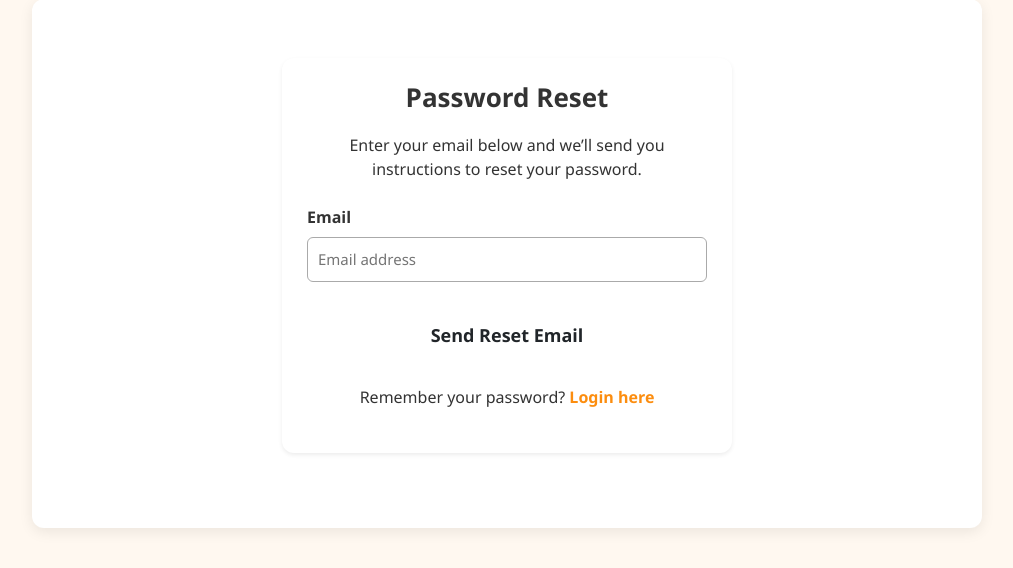
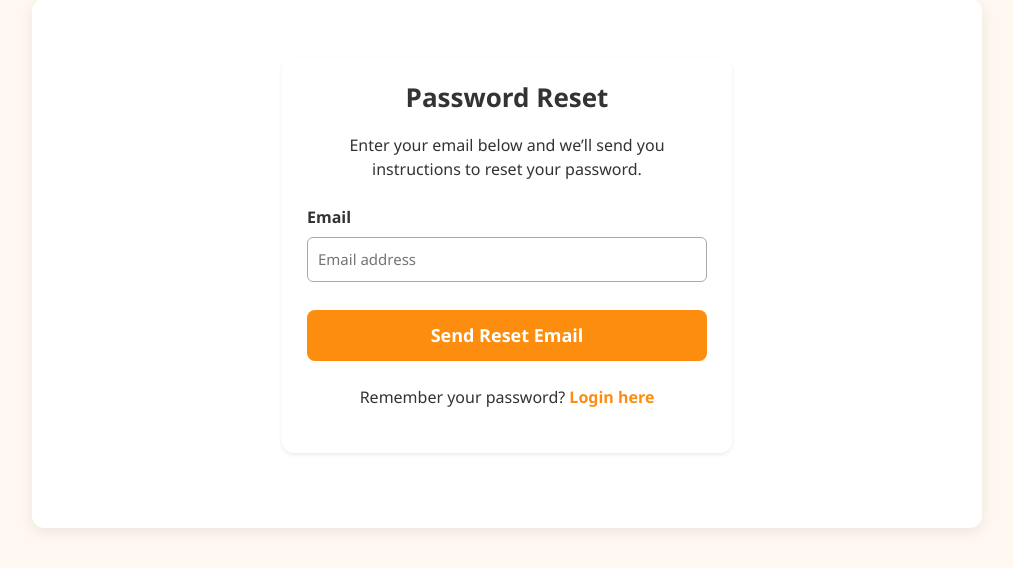
Before and after one commit to h7qju7ts/adrians-kitchen, a Django app: page /accounts/password/reset/ in a window 1280 px wide. Shown: the part 167-735 px from the top of the page, without its empty margins (133-1146 px from the left). Run offline with Django 5.2, Linux system fonts and the light colour scheme.

Commit message:
add align-items: center to navbar lonks , style pass reset btn

```diff
--- a/bookings/static/bookings/css/style.css
+++ b/bookings/static/bookings/css/style.css
@@ -67,6 +67,7 @@ ul, li {
 .desktop-nav-links {
     display: flex;
     gap: 30px;
+    align-items: center;
     margin-left: auto;
 }
 
--- a/bookings/templates/bookings/base.html
+++ b/bookings/templates/bookings/base.html
@@ -81,6 +81,7 @@
 <!-- JS -->
 <script src="{% static 'bookings/js/navbar.js' %}"></script>
 <script src="{% static 'bookings/js/password-toggle.js' %}"></script>
+<!-- BootStrap -->
 <script src="https://cdn.jsdelivr.net/npm/bootstrap@5.3.8/dist/js/bootstrap.bundle.min.js" integrity="sha384-FKyoEForCGlyvwx9Hj09JcYn3nv7wiPVlz7YYwJrWVcXK/BmnVDxM+D2scQbITxI" crossorigin="anonymous"></script>
 
 </body>
--- a/templates/account/password_reset.html
+++ b/templates/account/password_reset.html
@@ -36,7 +36,7 @@
         </div>
         {% endfor %}
 
-        <button type="submit" class="btn auth-btn w-100">
+        <button type="submit" class="btn btn-danger w-100">
             Send Reset Email
         </button>
     </form>
```
